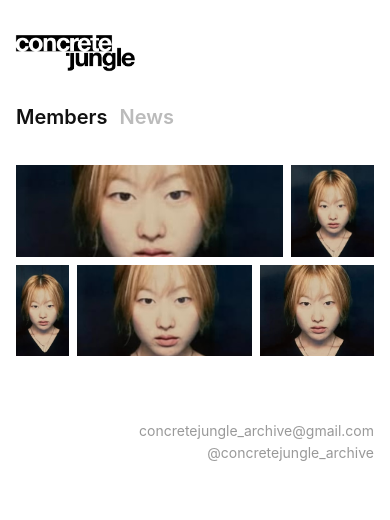
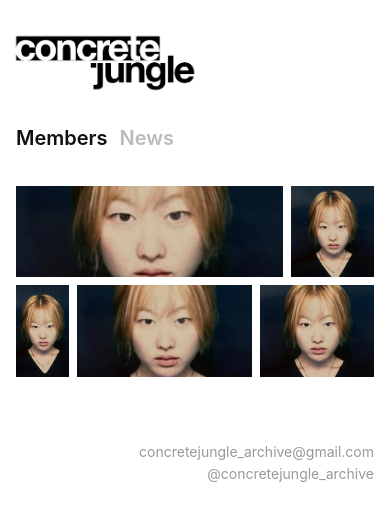
Before and after one commit to kiso9-kr/concretejungle, a Next.js app: page / in a window 390 px wide. Shown: the top 520 px of the page. Built offline with nearby package versions, Linux system fonts and the light colour scheme; no server answers; the database is empty.

Commit message:
Limit homepage link to responsive logo area

```diff
--- a/src/components/Header.tsx
+++ b/src/components/Header.tsx
@@ -5,7 +5,7 @@ import styles from './layout.module.css';
 export default function Header() {
   return (
     <header className={styles.header}>
-      <Link href="/" aria-label="메인 페이지로 이동">
+      <Link href="/" aria-label="메인 페이지로 이동" className={styles.logoLink}>
         <img src={SITE.logo} alt={SITE.name} className={styles.logo} />
       </Link>
     </header>
--- a/src/components/layout.module.css
+++ b/src/components/layout.module.css
@@ -2,13 +2,29 @@
   padding: 32px 0 28px;
 }
 
+.logoLink {
+  display: block;
+  width: 33.333%;
+}
+
 .logo {
-  width: 43.5%;
+  width: 130.5%;
+  max-width: none;
   height: auto;
   aspect-ratio: 312 / 83;
   object-fit: cover;
   object-position: center;
   transform: translateX(-12%);
+}
+
+@media (max-width: 600px) {
+  .logoLink {
+    width: 50%;
+  }
+
+  .logo {
+    width: 130.5%;
+  }
 }
 
 .footer {
```
